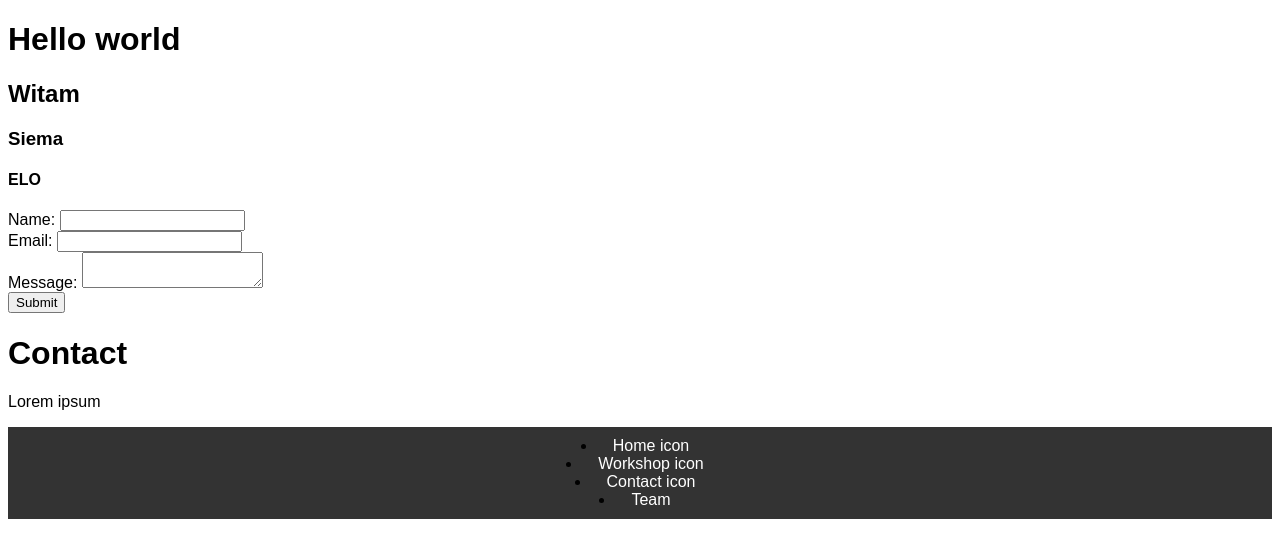
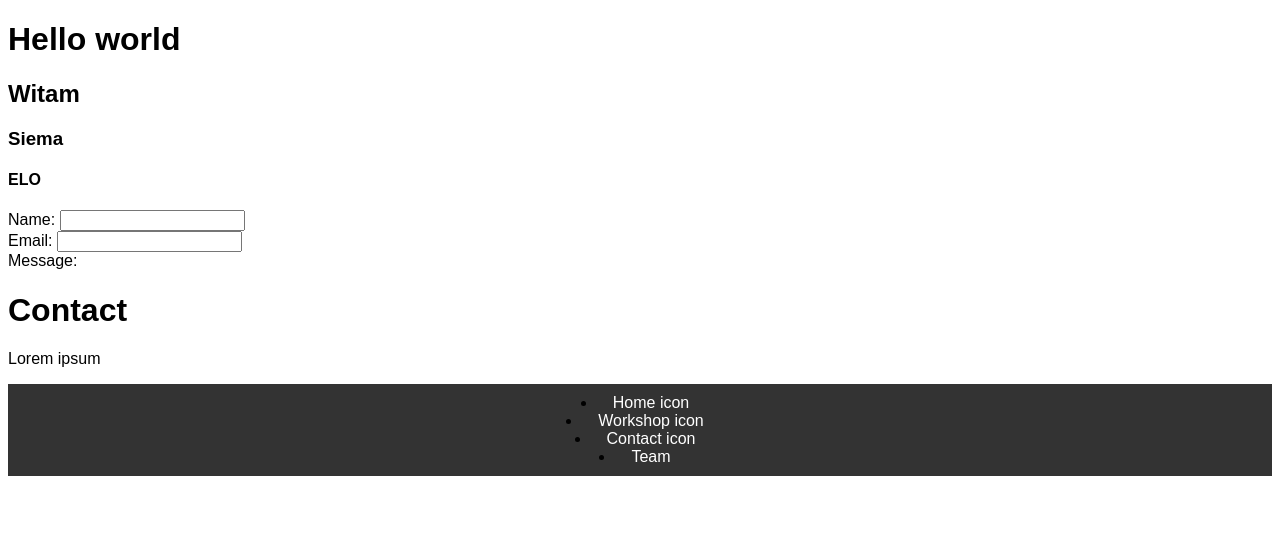
Before and after one commit to Ryzaak/KursGIT, a plain HTML site: page src/contact.html in a window 1280 px wide. Drawn offline with Linux system fonts and the light colour scheme.

Commit message:
Remove messege

```diff
--- a/src/contact.html
+++ b/src/contact.html
@@ -35,8 +35,6 @@
             <label for="email">Email:</label>
             <input type="email" id="email" name="email" required><br>
             <label for="message">Message:</label>
-            <textarea id="message" name="message" required></textarea><br>
-            <input type="submit" value="Submit">
         </form>
         <h1>Contact</h1>
         <p>Lorem ipsum</p>
```
